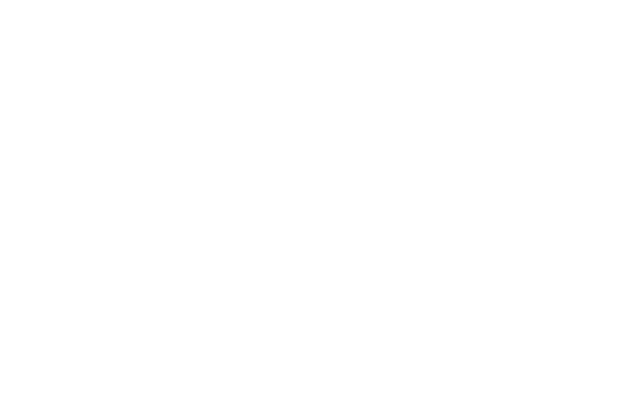
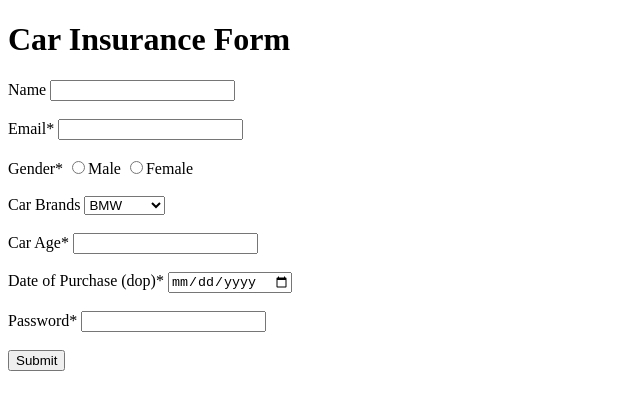
Before and after one commit to acciojob/car-insurance-form-MuneerGirnari, a website: page main.html in a window 1280 px wide. Shown: the whole page, without its empty margins (0-640 px from the left). Drawn offline with Linux system fonts and the light colour scheme.

Commit message:
created a submission

```diff
--- a/main.html
+++ b/main.html
@@ -8,6 +8,47 @@
 
 <body>
 	<!-- the entire body must be written by student -->
+	<main>
+		<h1>Car Insurance Form</h1>
+		<form action="#" method="post">
+			<div>
+				<label for="name">Name</label>
+				<input type="text" name="name" id="name">
+			</div><br>
+			<div>
+				<label for="email">Email*</label>
+				<input type="email" name="email" id="email" required>
+			</div><br>
+			<div>
+				<label for="gender">Gender*</label>
+				<input type="radio" value="male" name="gender" id="gender">Male
+				<input type="radio" vale="female" name="gender" id="gender">Female
+			</div><br>
+			<div>
+				<label for="cars">Car Brands</label>
+				<select for="cars">
+					<option>BMW</option>
+					<option>Audi</option>
+					<option>Mercedez</option>
+				</select>
+			</div><br>
+			<div>
+				<label for="carage">Car Age*</label>
+				<input type="number" name="carage" id="carage" required>
+			</div><br>
+			<div>
+				<label for="dop">Date of Purchase (dop)*</label>
+				<input type="date" name="dop" id="dop" required>
+			</div><br>
+			<div>
+				<label for="password">Password*</label>
+				<input type="password" name="password" id="password" required>
+			</div><br>
+			<div>
+				<button type="submit">Submit</button>
+			</div>
+		</form>
+	</main>
     <script type="text/javascript" src="./script.js">
 </script>
 
```
